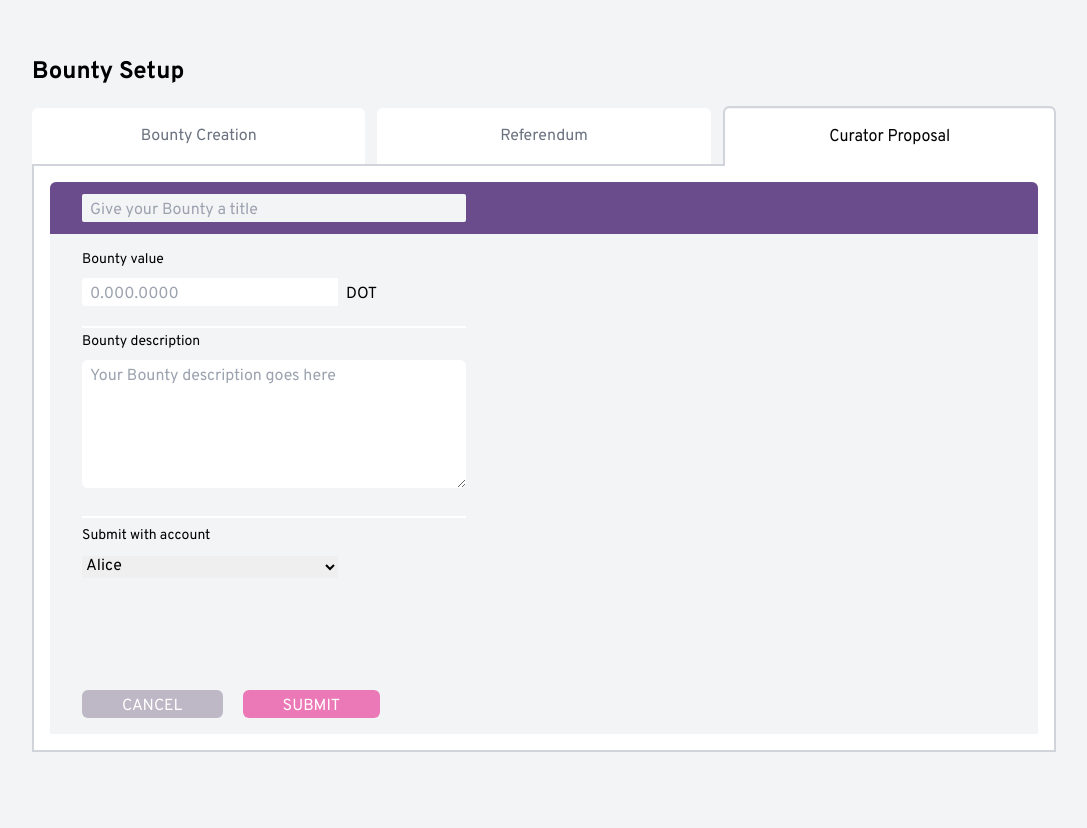
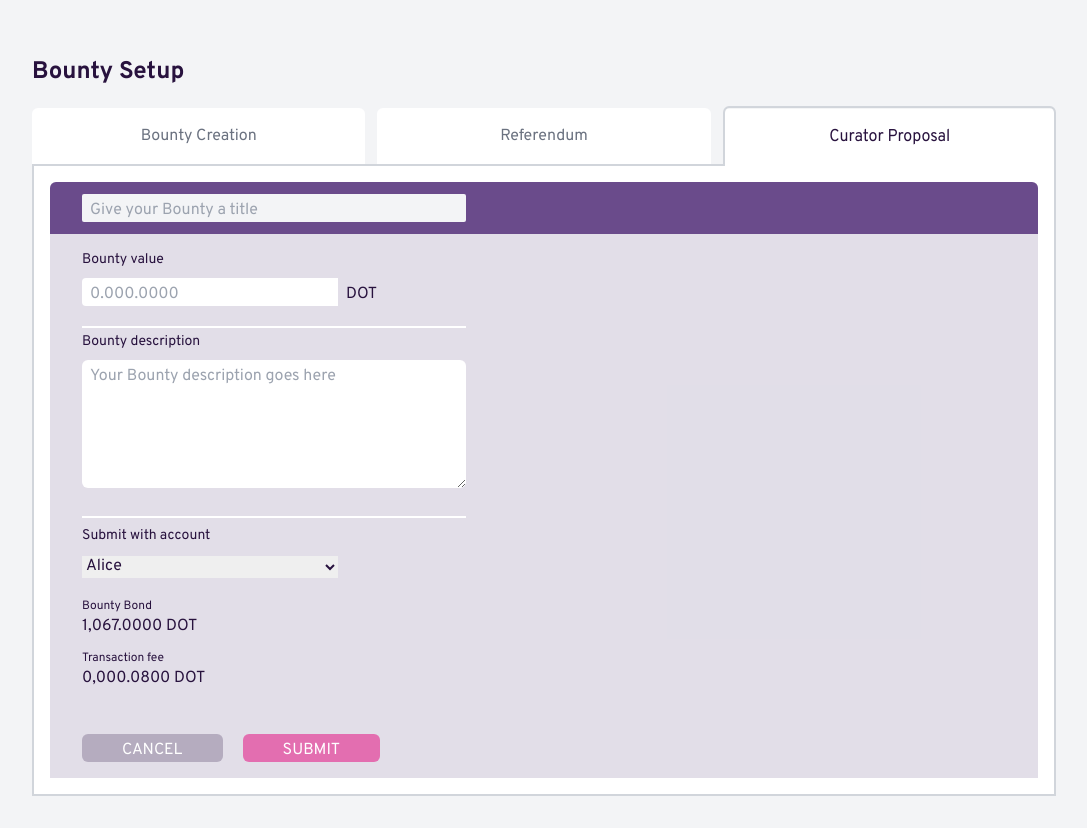
Before and after one commit to galaniprojects/Polkadot-Bounty-Manager, a SvelteKit app: page / in a window 1280 px wide. Shown: the part 124-952 px from the top of the page, without its empty margins (96-1183 px from the left). Built offline with nearby package versions, Linux system fonts and the light colour scheme.

Commit message:
add bounty bond and transaction fee

```diff
--- a/src/app.css
+++ b/src/app.css
@@ -18,6 +18,7 @@
 
 body {
   font-family: 'Overpass';
+  color: #28123E;
 }
 
 .basic-button {
--- a/src/components/bounty-setup/BountyCreation.svelte
+++ b/src/components/bounty-setup/BountyCreation.svelte
@@ -24,6 +24,18 @@
 				<option value="alice">Alice</option>
 				<option value="bob">Bob</option>
 			</select>
+
+			<div class="deposit mt-5 mb-10 h-24">
+				<section class="mb-3">
+					<p class="label text-xs">Bounty Bond</p>
+					<p class="value"> <span>1,067.0000</span> DOT</p>
+				</section>
+				<section>
+					<p class="label text-xs">Transaction fee</p>
+					<p class="value"> <span>0,000.0800</span> DOT</p>
+				</section>
+			</div>
+
 		</div>
 		<div class="flex flex-row">
 			<button class="button-cancel mr-5 ">CANCEL</button>
@@ -38,6 +50,7 @@
 	}
 
 	.content {
+		background-color:rgba(155,133,177,0.2);
 		min-height: 500px;
 	}
 </style>
```
